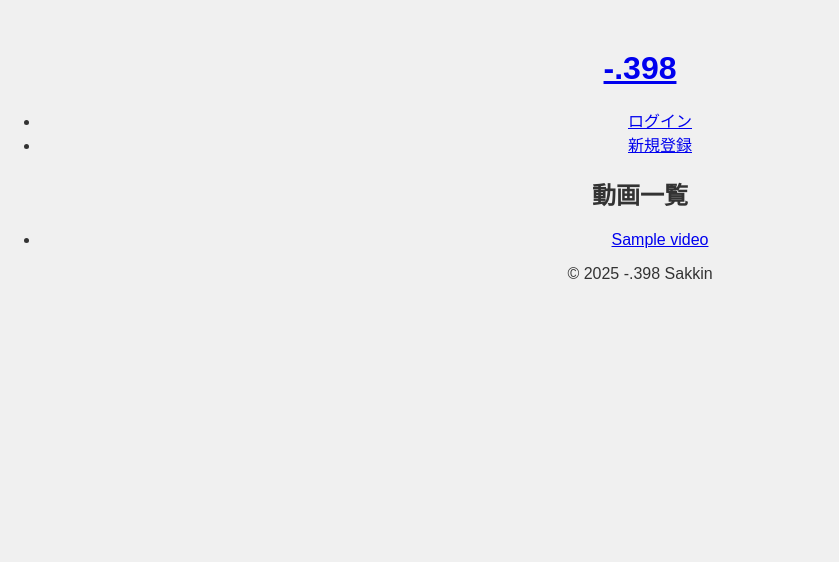
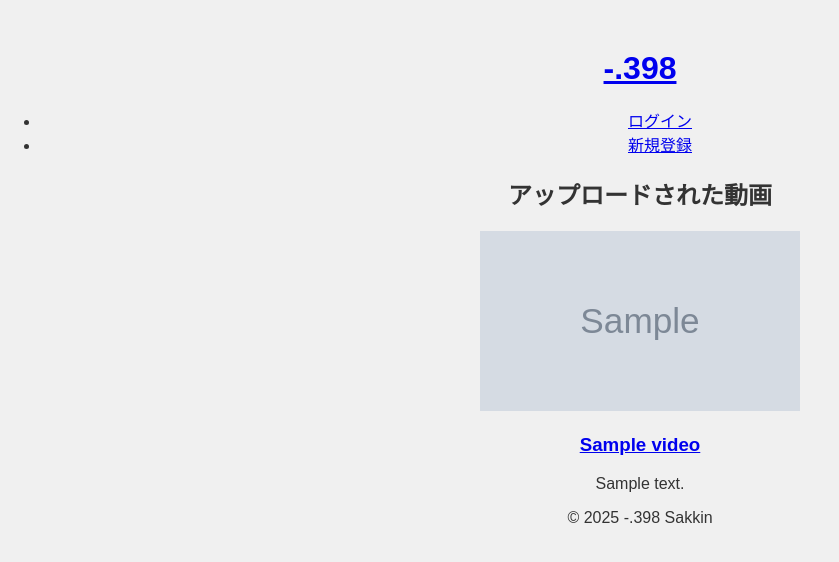
Before and after one commit to 398170/398, a Flask app: template templates/index.html in a window 1280 px wide. Shown: the top 562 px of the page, without its empty margins (0-839 px from the left). Run offline with Flask 3, Linux system fonts and the light colour scheme; the template is opened without the code that fills it: most values are stand-ins (such as "Sample title", 1, 10 or a date in 2020); grey boxes marked "Sample" are stand-in pictures.

Commit message:
Update index.html

```diff
--- a/templates/index.html
+++ b/templates/index.html
@@ -1,12 +1,16 @@
+<!-- templates/index.html -->
 {% extends "layout.html" %}
-
-{% block title %}ホーム | -398{% endblock %}
-
 {% block content %}
-<h2>動画一覧</h2>
-<ul>
+<h2>アップロードされた動画</h2>
+<div class="video-list">
     {% for video in videos %}
-        <li><a href="{{ url_for('view_video', video_id=loop.index0) }}">{{ video.title }}</a></li>
+        <div class="video-item">
+            <a href="{{ url_for('view_video', video_id=loop.index0) }}">
+                <img src="{{ url_for('static', filename='thumbnails/' + video.thumbnail) }}" width="320" height="180" alt="サムネイル">
+                <h3>{{ video.title }}</h3>
+            </a>
+            <p>{{ video.description }}</p>
+        </div>
     {% endfor %}
-</ul>
+</div>
 {% endblock %}
```
